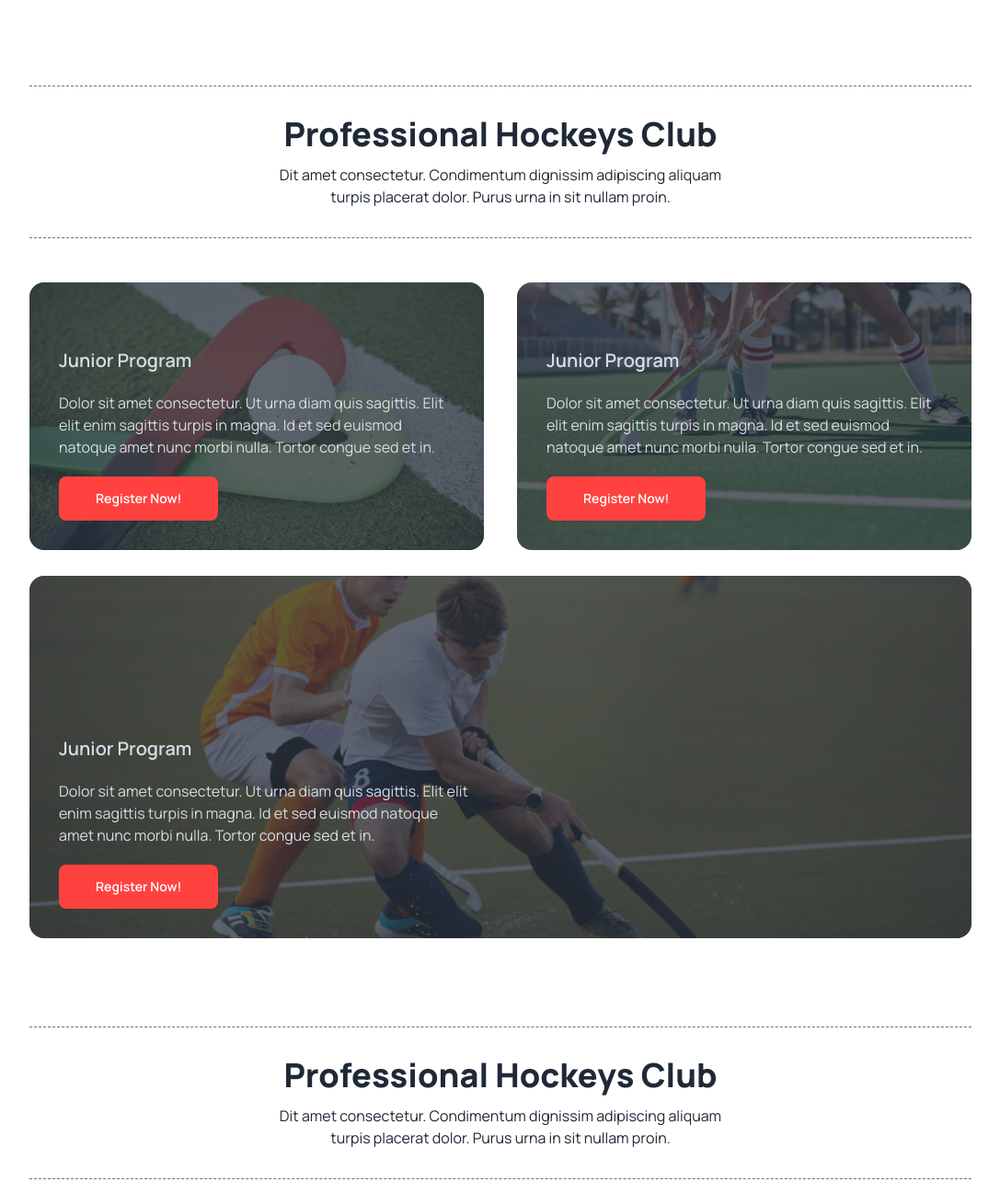
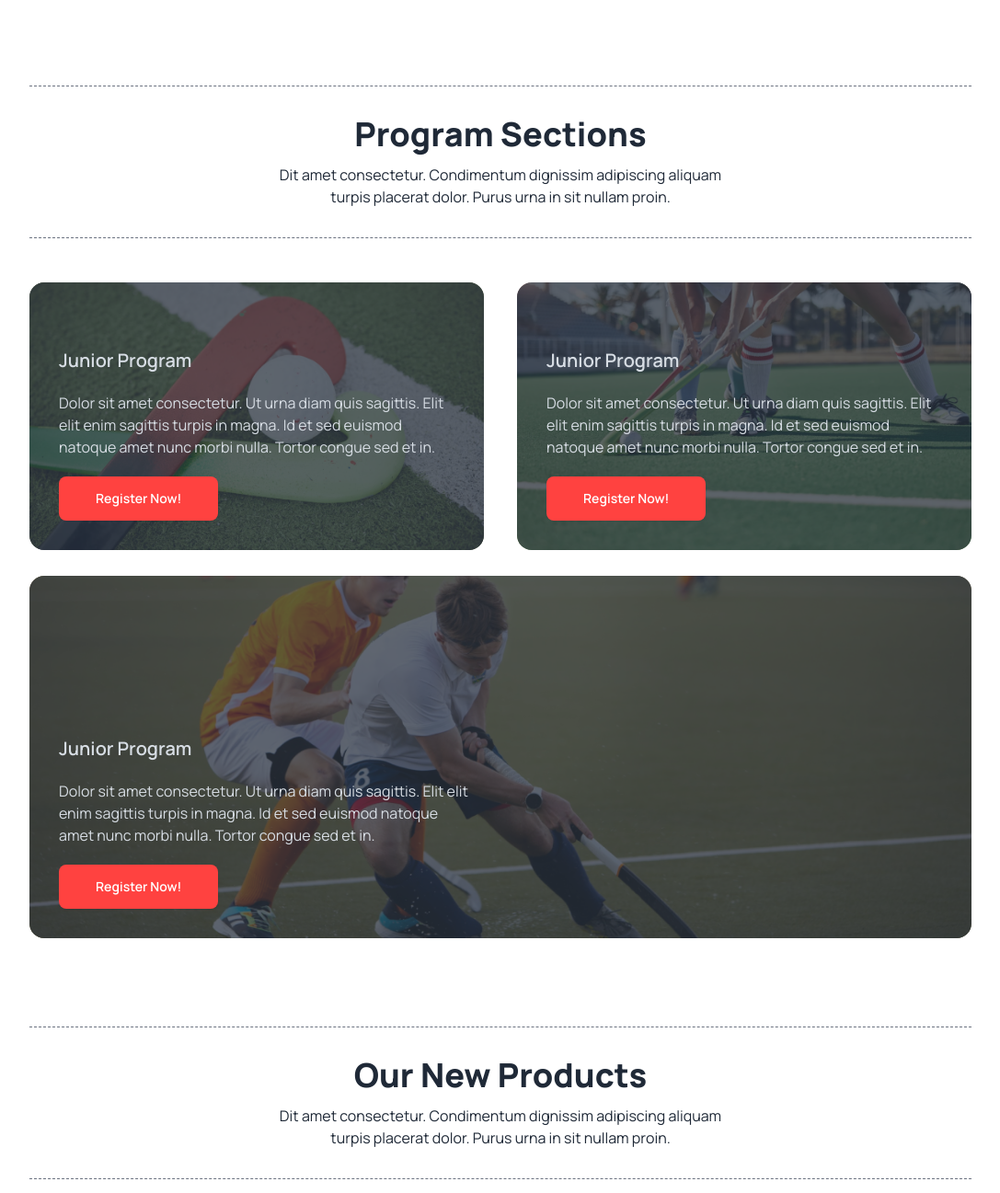
Before and after one commit to devtawfiq/hockey-sport, a plain HTML site: page index.html in a window 1280 px wide. Shown: the part 1103-2400 px from the top of the page at 92% size, without its empty margins (96-1183 px from the left). Drawn offline with nearby package versions, Linux system fonts and the light colour scheme.

Commit message:
solved problem

```diff
--- a/index.html
+++ b/index.html
@@ -166,7 +166,7 @@
      <section class="program-section mb-12 lg:mb-24">
         <div class="border-t border-b border-dashed border-gray-500">
             <div class="title-box w-full lg:w-1/2 text-center mx-auto py-8 ">
-                <h1 class="text-2xl lg:text-4xl font-extrabold mb-3">Professional Hockeys Club</h1>
+                <h1 class="text-2xl lg:text-4xl font-extrabold mb-3">Program Sections</h1>
                 <p>Dit amet consectetur. Condimentum dignissim adipiscing aliquam turpis placerat dolor. Purus urna in sit nullam proin. </p>
             </div>
         </div>
@@ -226,7 +226,7 @@
      <section class="product-section mb-12 lg:mb-24">
       <div class="border-t border-b border-dashed border-gray-500 mb-10">
         <div class="title-box w-full lg:w-1/2 text-center mx-auto py-8 ">
-            <h1 class="text-2xl lg:text-4xl font-extrabold mb-3">Professional Hockeys Club</h1>
+            <h1 class="text-2xl lg:text-4xl font-extrabold mb-3">Our New Products</h1>
             <p>Dit amet consectetur. Condimentum dignissim adipiscing aliquam turpis placerat dolor. Purus urna in sit nullam proin. </p>
         </div>
       </div>
```
